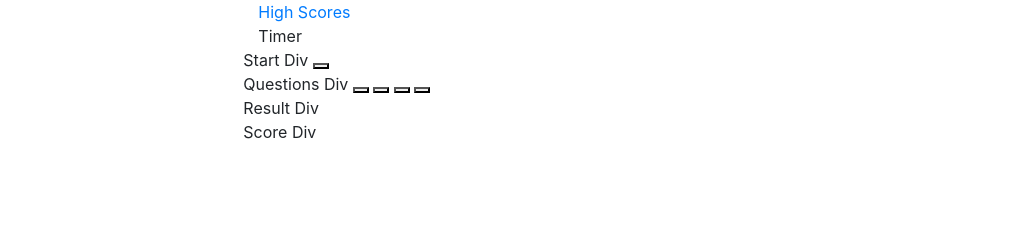
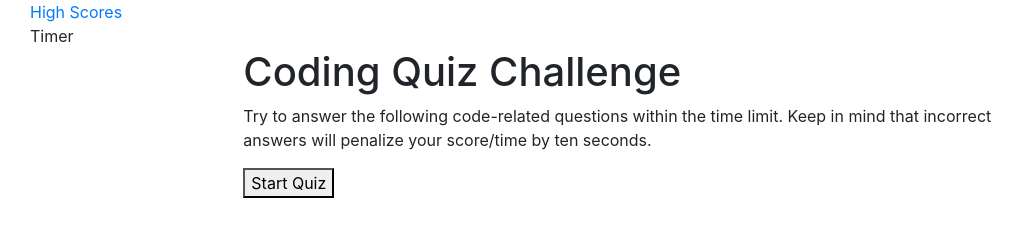
Before and after one commit to levgir/Code-Quiz, a plain HTML site: page index.html in a window 1280 px wide. Shown: the whole page, without its empty margins (0-1024 px from the left). Drawn offline with nearby package versions, Linux system fonts and the light colour scheme.

Commit message:
I reworked some of the html, deleted out extraneous divs.

```diff
--- a/index.html
+++ b/index.html
@@ -1,33 +1,29 @@
 <!DOCTYPE html>
 <html lang="en">
+
 <head>
     <meta charset="UTF-8">
     <meta name="viewport" content="width=device-width, initial-scale=1.0">
     <meta http-equiv="X-UA-Compatible" content="ie=edge">
-    <link rel="stylesheet" href="https://stackpath.bootstrapcdn.com/bootstrap/4.3.1/css/bootstrap.min.css" integrity="sha384-ggOyR0iXCbMQv3Xipma34MD+dH/1fQ784/j6cY/iJTQUOhcWr7x9JvoRxT2MZw1T" crossorigin="anonymous">
+    <link rel="stylesheet" href="https://stackpath.bootstrapcdn.com/bootstrap/4.3.1/css/bootstrap.min.css"
+        integrity="sha384-ggOyR0iXCbMQv3Xipma34MD+dH/1fQ784/j6cY/iJTQUOhcWr7x9JvoRxT2MZw1T" crossorigin="anonymous">
     <link rel="stylesheet" type="text/css" href="style.css">
     <title>Document</title>
 </head>
+
 <body>
+    <header class="col-12">
+        <div id="highScores" class="col-6">
+            <a href="">High Scores</a>
+        </div>
+        <div id="timer" class="col-6">Timer</div>
+    </header>
     <div class="container col-xs-12 col-md-6 col-lg-8">
-        <header class="col-6">
-            <div id="highScores" class="col-6">
-                <a href="">High Scores</a>
-            </div>
-            <div id="timer" class="col-6">Timer</div>
-        </header>
-
-        <div id="startDiv" class="col-6">Start Div
-            <button id="startButton"></button>
+        <div id="questionsDiv" class="col-12">
+            <h1 id="questionArea">Coding Quiz Challenge</h1>
+            <p>Try to answer the following code-related questions within the time limit. Keep in mind that incorrect answers will penalize your score/time by ten seconds.</p>
+            <button id="startButton">Start Quiz</button>
         </div>
-        <div id="questionsDiv" class="col-6">Questions Div
-            <button id="button1"></button>
-            <button id="button2"></button>
-            <button id="button3"></button>
-            <button id="button4"></button>
-        </div>
-        <div id="resultDiv" class="col-6">Result Div</div>
-        <div id="scoreDiv" class="col-6">Score Div</div>
 
 
 
@@ -40,9 +36,16 @@
 
 
 
-    <script src="https://code.jquery.com/jquery-3.3.1.slim.min.js" integrity="sha384-q8i/X+965DzO0rT7abK41JStQIAqVgRVzpbzo5smXKp4YfRvH+8abtTE1Pi6jizo" crossorigin="anonymous"></script>
-    <script src="https://cdnjs.cloudflare.com/ajax/libs/popper.js/1.14.7/umd/popper.min.js" integrity="sha384-UO2eT0CpHqdSJQ6hJty5KVphtPhzWj9WO1clHTMGa3JDZwrnQq4sF86dIHNDz0W1" crossorigin="anonymous"></script>
-    <script src="https://stackpath.bootstrapcdn.com/bootstrap/4.3.1/js/bootstrap.min.js" integrity="sha384-JjSmVgyd0p3pXB1rRibZUAYoIIy6OrQ6VrjIEaFf/nJGzIxFDsf4x0xIM+B07jRM" crossorigin="anonymous"></script>
+    <script src="https://code.jquery.com/jquery-3.3.1.slim.min.js"
+        integrity="sha384-q8i/X+965DzO0rT7abK41JStQIAqVgRVzpbzo5smXKp4YfRvH+8abtTE1Pi6jizo"
+        crossorigin="anonymous"></script>
+    <script src="https://cdnjs.cloudflare.com/ajax/libs/popper.js/1.14.7/umd/popper.min.js"
+        integrity="sha384-UO2eT0CpHqdSJQ6hJty5KVphtPhzWj9WO1clHTMGa3JDZwrnQq4sF86dIHNDz0W1"
+        crossorigin="anonymous"></script>
+    <script src="https://stackpath.bootstrapcdn.com/bootstrap/4.3.1/js/bootstrap.min.js"
+        integrity="sha384-JjSmVgyd0p3pXB1rRibZUAYoIIy6OrQ6VrjIEaFf/nJGzIxFDsf4x0xIM+B07jRM"
+        crossorigin="anonymous"></script>
     <script src="./script.js"></script>
 </body>
+
 </html>
```
